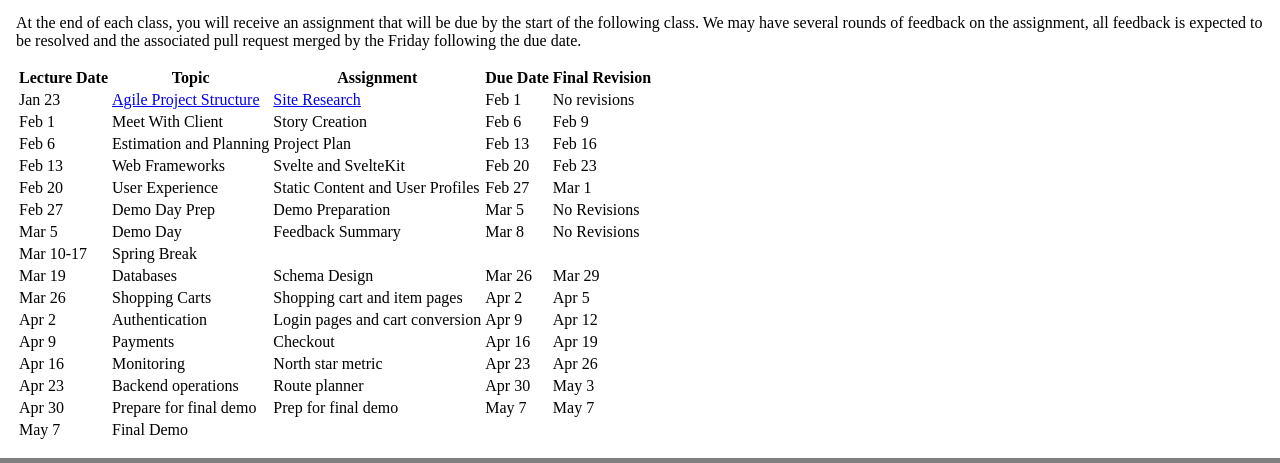
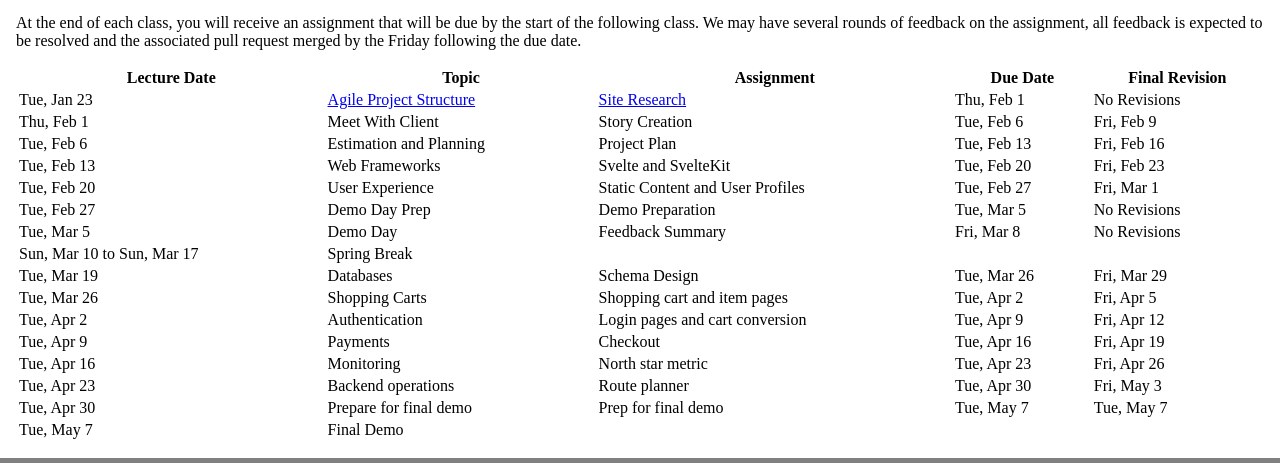
Before and after one commit to lackita/cis-236-blog, a SvelteKit app: page /calendar in a window 1280 px wide. Shown: the part 168-631 px from the top of the page. Built offline with nearby package versions, Linux system fonts and the light colour scheme.

Commit message:
Migrate to Data Structure
As the materials get more sprawling I decided to move the information
about weeks to a central data structure. This will allow me to ensure
the same value is used for a link as the route serving that link in a
future change.

```diff
--- a/src/lib/index.ts
+++ /dev/null
@@ -1 +0,0 @@
-// place files you want to import through the `$lib` alias in this folder.
--- /dev/null
+++ b/src/lib/lessons.ts
@@ -0,0 +1,204 @@
+interface Lecture {
+  date: Date;
+  end: Date;
+  title: string;
+  path_name?: string;
+}
+
+interface Assignment {
+  title: string;
+  path_name?: string;
+  due: Date;
+  revisions?: Date;
+}
+
+interface Week {
+  lecture: Lecture;
+  assignment?: Assignment;
+}
+
+const calendar: Week[] = [
+  {
+    lecture: {
+      date: new Date(2024, 0, 23),
+      title: "Agile Project Structure",
+      path_name: "agile-project-structure",
+    },
+    assignment: {
+      title: "Site Research",
+      path_name: "site-research",
+      due: new Date(2024, 1, 1),
+    },
+  },
+  {
+    lecture: {
+      date: new Date(2024, 1, 1),
+      title: "Meet With Client",
+    },
+    assignment: {
+      title: "Story Creation",
+      due: new Date(2024, 1, 6),
+      revisions: new Date(2024, 1, 9),
+    },
+  },
+
+  {
+    lecture: {
+      date: new Date(2024, 1, 6),
+      title: "Estimation and Planning",
+    },
+    assignment: {
+      title: "Project Plan",
+      due: new Date(2024, 1, 13),
+      revisions: new Date(2024, 1, 16),
+    },
+  },
+
+  {
+    lecture: {
+      date: new Date(2024, 1, 13),
+      title: "Web Frameworks",
+    },
+    assignment: {
+      title: "Svelte and SvelteKit",
+      due: new Date(2024, 1, 20),
+      revisions: new Date(2024, 1, 23),
+    },
+  },
+
+  {
+    lecture: {
+      date: new Date(2024, 1, 20),
+      title: "User Experience",
+    },
+    assignment: {
+      title: "Static Content and User Profiles",
+      due: new Date(2024, 1, 27),
+      revisions: new Date(2024, 2, 1),
+    },
+  },
+
+  {
+    lecture: {
+      date: new Date(2024, 1, 27),
+      title: "Demo Day Prep",
+    },
+    assignment: {
+      title: "Demo Preparation",
+      due: new Date(2024, 2, 5),
+    },
+  },
+
+  {
+    lecture: {
+      date: new Date(2024, 2, 5),
+      title: "Demo Day",
+    },
+    assignment: {
+      title: "Feedback Summary",
+      due: new Date(2024, 2, 8),
+    },
+  },
+
+  {
+    lecture: {
+      date: new Date(2024, 2, 10),
+      end: new Date(2024, 2, 17),
+      title: "Spring Break",
+    },
+  },
+
+  {
+    lecture: {
+      date: new Date(2024, 2, 19),
+      title: "Databases",
+    },
+    assignment: {
+      title: "Schema Design",
+      due: new Date(2024, 2, 26),
+      revisions: new Date(2024, 2, 29),
+    },
+  },
+
+  {
+    lecture: {
+      date: new Date(2024, 2, 26),
+      title: "Shopping Carts",
+    },
+    assignment: {
+      title: "Shopping cart and item pages",
+      due: new Date(2024, 3, 2),
+      revisions: new Date(2024, 3, 5),
+    },
+  },
+
+  {
+    lecture: {
+      date: new Date(2024, 3, 2),
+      title: "Authentication",
+    },
+    assignment: {
+      title: "Login pages and cart conversion",
+      due: new Date(2024, 3, 9),
+      revisions: new Date(2024, 3, 12),
+    },
+  },
+
+  {
+    lecture: {
+      date: new Date(2024, 3, 9),
+      title: "Payments",
+    },
+    assignment: {
+      title: "Checkout",
+      due: new Date(2024, 3, 16),
+      revisions: new Date(2024, 3, 19),
+    },
+  },
+
+  {
+    lecture: {
+      date: new Date(2024, 3, 16),
+      title: "Monitoring",
+    },
+    assignment: {
+      title: "North star metric",
+      due: new Date(2024, 3, 23),
+      revisions: new Date(2024, 3, 26),
+    },
+  },
+
+  {
+    lecture: {
+      date: new Date(2024, 3, 23),
+      title: "Backend operations",
+    },
+    assignment: {
+      title: "Route planner",
+      due: new Date(2024, 3, 30),
+      revisions: new Date(2024, 4, 3),
+    },
+  },
+
+  {
+    lecture: {
+      date: new Date(2024, 3, 30),
+      title: "Prepare for final demo",
+    },
+    assignment: {
+      title: "Prep for final demo",
+      due: new Date(2024, 4, 7),
+      revisions: new Date(2024, 4, 7),
+    },
+  },
+
+  {
+    lecture: {
+      date: new Date(2024, 4, 7),
+      title: "Final Demo",
+    },
+  },
+];
+
+export type { Week };
+export { calendar };
--- a/src/routes/calendar/+page.svelte
+++ b/src/routes/calendar/+page.svelte
@@ -1,3 +1,18 @@
+<script lang="ts">
+  import { calendar } from "$lib/lessons";
+  import { onMount } from "svelte";
+
+  let language: string;
+  onMount(() => (language = navigator.language));
+  function format_date(date: Date): string {
+    return date.toLocaleDateString(language, {
+      weekday: "short",
+      month: "short",
+      day: "numeric",
+    });
+  }
+</script>
+
 <h1>Calendar</h1>
 
 <p>
@@ -22,129 +37,42 @@
     <th>Final Revision</th>
   </tr>
 
+  {#each calendar as { lecture, assignment }}
     <tr>
-    <td>Jan 23</td>
       <td>
-      <a href="/lectures/agile-project-structure">Agile Project Structure</a>
+        {format_date(lecture.date)}
+        {#if lecture.end}
+          to {format_date(lecture.end)}
+        {/if}
       </td>
       <td>
-      <a href="/assignments/site-research">Site Research</a>
+        {#if lecture.path_name}
+          <a href="/lectures/{lecture.path_name}">{lecture.title}</a>
+        {:else}
+          {lecture.title}
+        {/if}
       </td>
-    <td>Feb 1</td>
-    <td>No revisions</td>
+      {#if assignment}
+        <td>
+          {#if assignment.path_name}
+            <a href="/assignments/{assignment.path_name}">{assignment.title}</a>
+          {:else}
+            {assignment.title}
+          {/if}
+        </td>
+        <td>{format_date(assignment.due)}</td>
+        <td>
+          {assignment.revisions
+            ? format_date(assignment.revisions)
+            : "No Revisions"}
+        </td>
+      {/if}
     </tr>
+  {/each}
+</table>
 
-  <tr>
-    <td>Feb 1</td>
-    <td>Meet With Client</td>
-    <td>Story Creation</td>
-    <td>Feb 6</td>
-    <td>Feb 9</td>
-  </tr>
-
-  <tr>
-    <td>Feb 6</td>
-    <td>Estimation and Planning</td>
-    <td>Project Plan</td>
-    <td>Feb 13</td>
-    <td>Feb 16</td>
-  </tr>
-
-  <tr>
-    <td>Feb 13</td>
-    <td>Web Frameworks</td>
-    <td>Svelte and SvelteKit</td>
-    <td>Feb 20</td>
-    <td>Feb 23</td>
-  </tr>
-
-  <tr>
-    <td>Feb 20</td>
-    <td>User Experience</td>
-    <td>Static Content and User Profiles</td>
-    <td>Feb 27</td>
-    <td>Mar 1</td>
-  </tr>
-
-  <tr>
-    <td>Feb 27</td>
-    <td>Demo Day Prep</td>
-    <td>Demo Preparation</td>
-    <td>Mar 5</td>
-    <td>No Revisions</td>
-  </tr>
-
-  <tr>
-    <td>Mar 5</td>
-    <td>Demo Day</td>
-    <td>Feedback Summary</td>
-    <td>Mar 8</td>
-    <td>No Revisions</td>
-  </tr>
-
-  <tr>
-    <td>Mar 10-17</td>
-    <td>Spring Break</td>
-  </tr>
-
-  <tr>
-    <td>Mar 19</td>
-    <td>Databases</td>
-    <td>Schema Design</td>
-    <td>Mar 26</td>
-    <td>Mar 29</td>
-  </tr>
-
-  <tr>
-    <td>Mar 26</td>
-    <td>Shopping Carts</td>
-    <td>Shopping cart and item pages</td>
-    <td>Apr 2</td>
-    <td>Apr 5</td>
-  </tr>
-
-  <tr>
-    <td>Apr 2</td>
-    <td>Authentication</td>
-    <td>Login pages and cart conversion</td>
-    <td>Apr 9</td>
-    <td>Apr 12</td>
-  </tr>
-
-  <tr>
-    <td>Apr 9</td>
-    <td>Payments</td>
-    <td>Checkout</td>
-    <td>Apr 16</td>
-    <td>Apr 19</td>
-  </tr>
-
-  <tr>
-    <td>Apr 16</td>
-    <td>Monitoring</td>
-    <td>North star metric</td>
-    <td>Apr 23</td>
-    <td>Apr 26</td>
-  </tr>
-
-  <tr>
-    <td>Apr 23</td>
-    <td>Backend operations</td>
-    <td>Route planner</td>
-    <td>Apr 30</td>
-    <td>May 3</td>
-  </tr>
-
-  <tr>
-    <td>Apr 30</td>
-    <td>Prepare for final demo</td>
-    <td>Prep for final demo</td>
-    <td>May 7</td>
-    <td>May 7</td>
-  </tr>
-
-  <tr>
-    <td>May 7</td>
-    <td>Final Demo</td>
-  </tr>
-</table>
+<style>
+  table {
+    width: 100%;
+  }
+</style>
```
Lines whose indentation alone changed are shown as unchanged.
